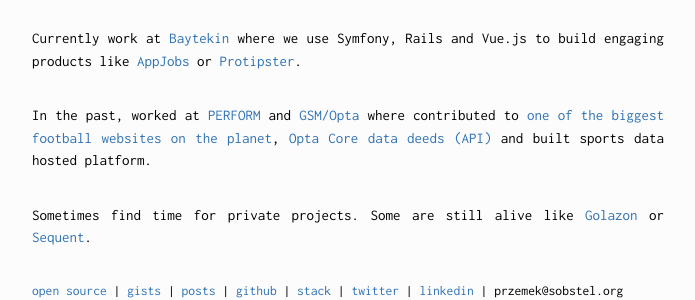
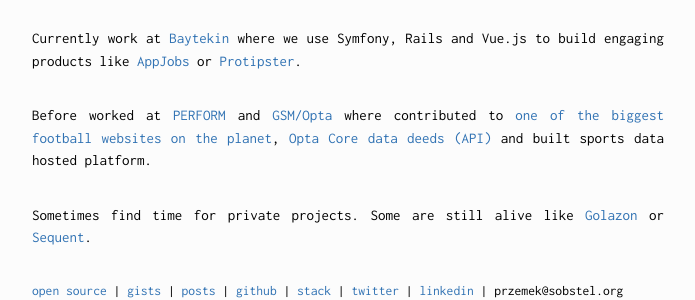
Before and after one commit to sobstel/sobstel.github.com, a Jekyll site: the page built from index.html, in a window 1280 px wide. Shown: the part 179-479 px from the top of the page, without its empty margins (292-987 px from the left). Built offline with Jekyll 4.4.1, drawn with Linux system fonts in a browser that asks for light colours.

Commit message:
in the past -> before

```diff
--- a/index.html
+++ b/index.html
@@ -19,7 +19,7 @@
 </p>
 
 <p>
-  In the past, worked at <a href="http://www.performgroup.com/">PERFORM</a> and <a href="http://www.globalsportsmedia.com/">GSM/Opta</a>
+  Before worked at <a href="http://www.performgroup.com/">PERFORM</a> and <a href="http://www.globalsportsmedia.com/">GSM/Opta</a>
   where contributed to <a href="http://www.soccerway.com/">one of the biggest football websites on the planet</a>,
   <a href="http://client.core.optasports.com/">Opta Core data deeds (API)</a> and built sports data hosted platform.
 </p>
```
